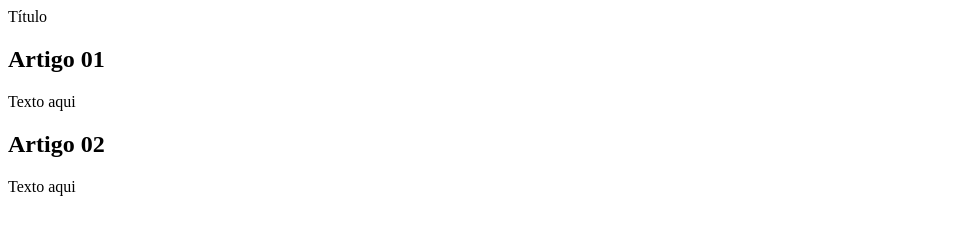
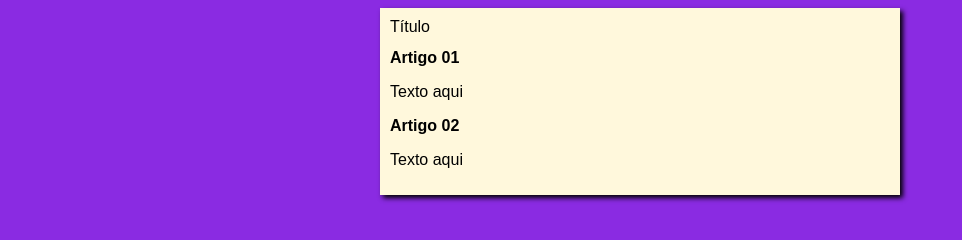
Before and after one commit to Andre-StudioNerd/ProjetoSite, a plain HTML site: page index.html in a window 1280 px wide. Shown: the whole page, without its empty margins (0-962 px from the left). Drawn offline with Linux system fonts and the light colour scheme.

Commit message:
inicio layout

```diff
--- /dev/null
+++ b/estilos/style.css
@@ -0,0 +1,17 @@
+*{
+    font-family: Arial, Helvetica, sans-serif;
+    font-size: 16px;
+
+}
+
+body{
+    background-color: blueviolet;
+}
+
+main{
+    background-color: cornsilk;
+    width: 500px;
+    margin: auto;
+    padding: 10px;
+    box-shadow: 3px 3px 5px black;
+}
--- a/index.html
+++ b/index.html
@@ -4,6 +4,7 @@
     <meta charset="UTF-8">
     <meta name="viewport" content="width=device-width, initial-scale=1.0">
     <title>Site</title>
+    <link rel="stylesheet" href="estilos/style.css">
 </head>
 <body>
     <main>
```
